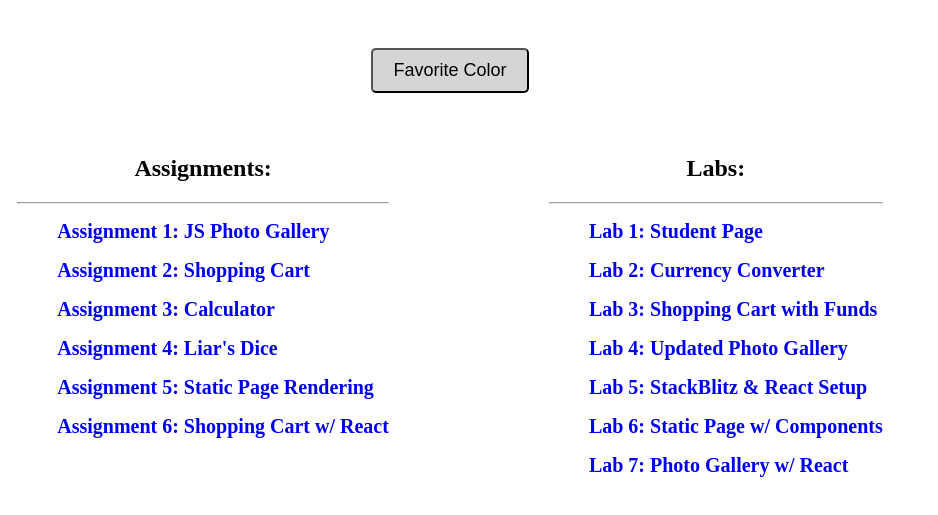
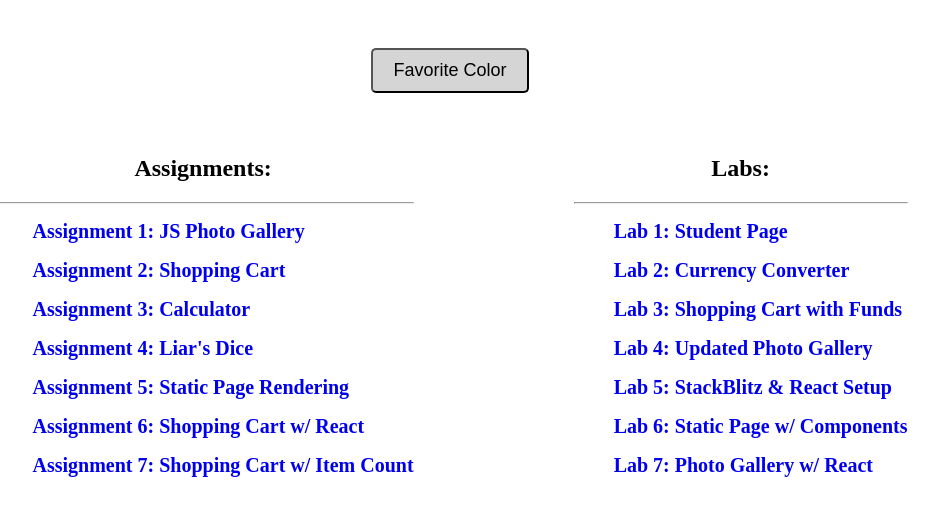
Before and after one commit to uscwebdev/itp301-submissions-jacque1, a plain HTML site: page index.html in a window 1280 px wide. Shown: the part 105-620 px from the top of the page, without its empty margins (190-1128 px from the left). Drawn offline with Linux system fonts and the light colour scheme.

Commit message:
Update index.html

```diff
--- a/index.html
+++ b/index.html
@@ -67,6 +67,7 @@
                     <ul><a href="assignment_04/Liars Dice.html">Assignment 4: Liar's Dice</a></ul>
                     <ul><a href="https://stackblitz.com/edit/react-yxfftj?file=src%2Findex.js">Assignment 5: Static Page Rendering</a></ul>
                     <ul><a href="https://stackblitz.com/edit/react-vrkkez?file=src%2Findex.js">Assignment 6: Shopping Cart w/ React</a></ul>
+                    <ul><a href="https://stackblitz.com/edit/react-pnwdm6?file=src%2FProductList.js">Assignment 7: Shopping Cart w/ Item Count</a></ul>
 
 
                 </div>
```
